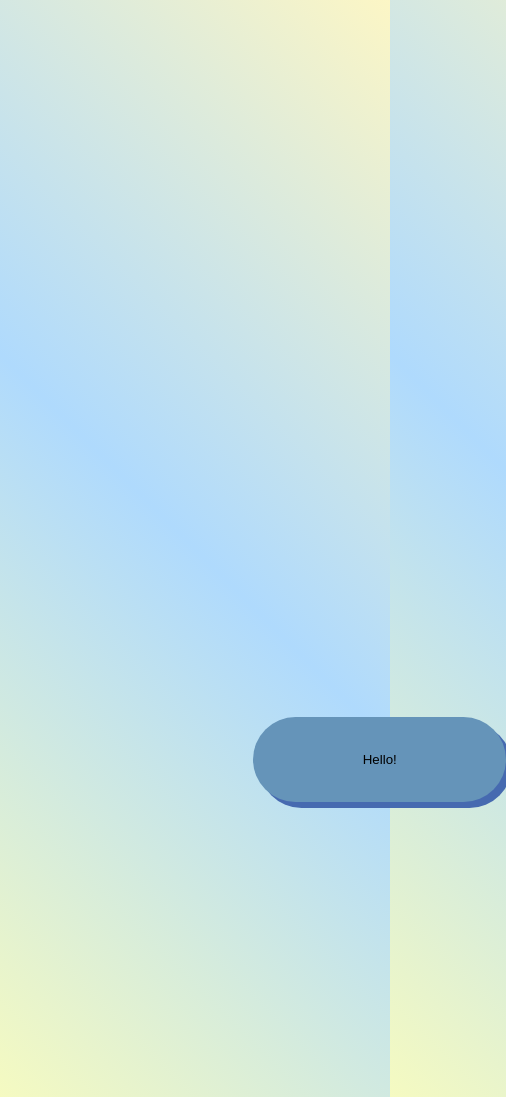
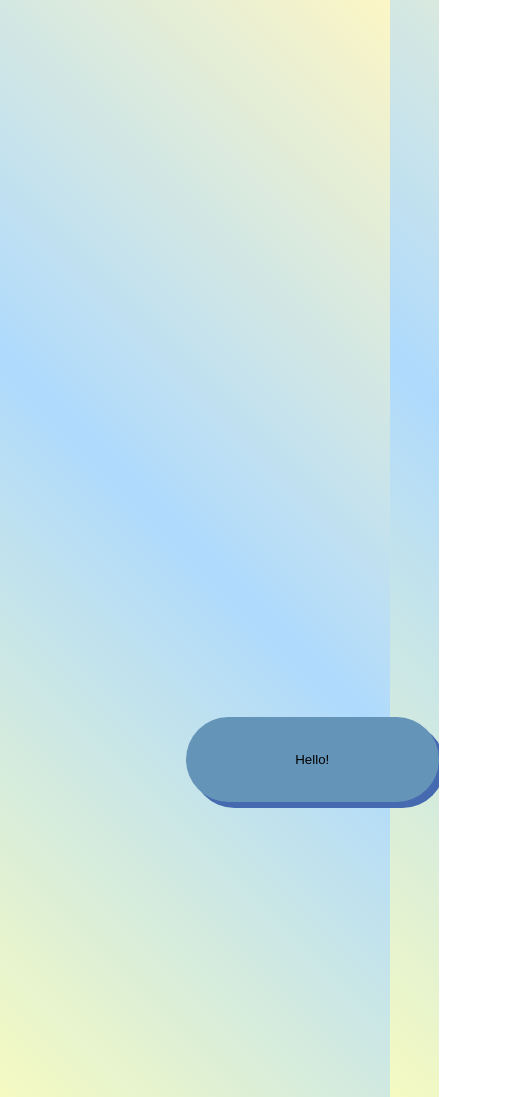
Before and after one commit to gabfranc/cpnt262-activities, a plain HTML site: page DAILIESFeb12/index.html in a window 390 px wide. Shown: the whole page, 506 px wide, since content can reach past the window. Drawn offline with Linux system fonts and the light colour scheme.

Commit message:
responsive mobile

```diff
--- a/DAILIESFeb12/style.css
+++ b/DAILIESFeb12/style.css
@@ -21,6 +21,7 @@ body {
   border:none;
   border-radius: 50vh;
   margin-top: 20vh;
+  margin-left: 50vh;
   background: #6594b9;
   box-shadow: 6px 6px 0 #466ab0;
   cursor: pointer;
@@ -40,3 +41,12 @@ body {
   color: rgb(209, 212, 240);
   font-family:'Lucida Sans', 'Lucida Sans Regular', 'Lucida Grande', 'Lucida Sans Unicode', Geneva, Verdana, sans-serif;
 }
+
+
+
+
+@media (max-width: 550px){
+  .btn button {
+    margin-left: -8vh;
+  }
+}
```
